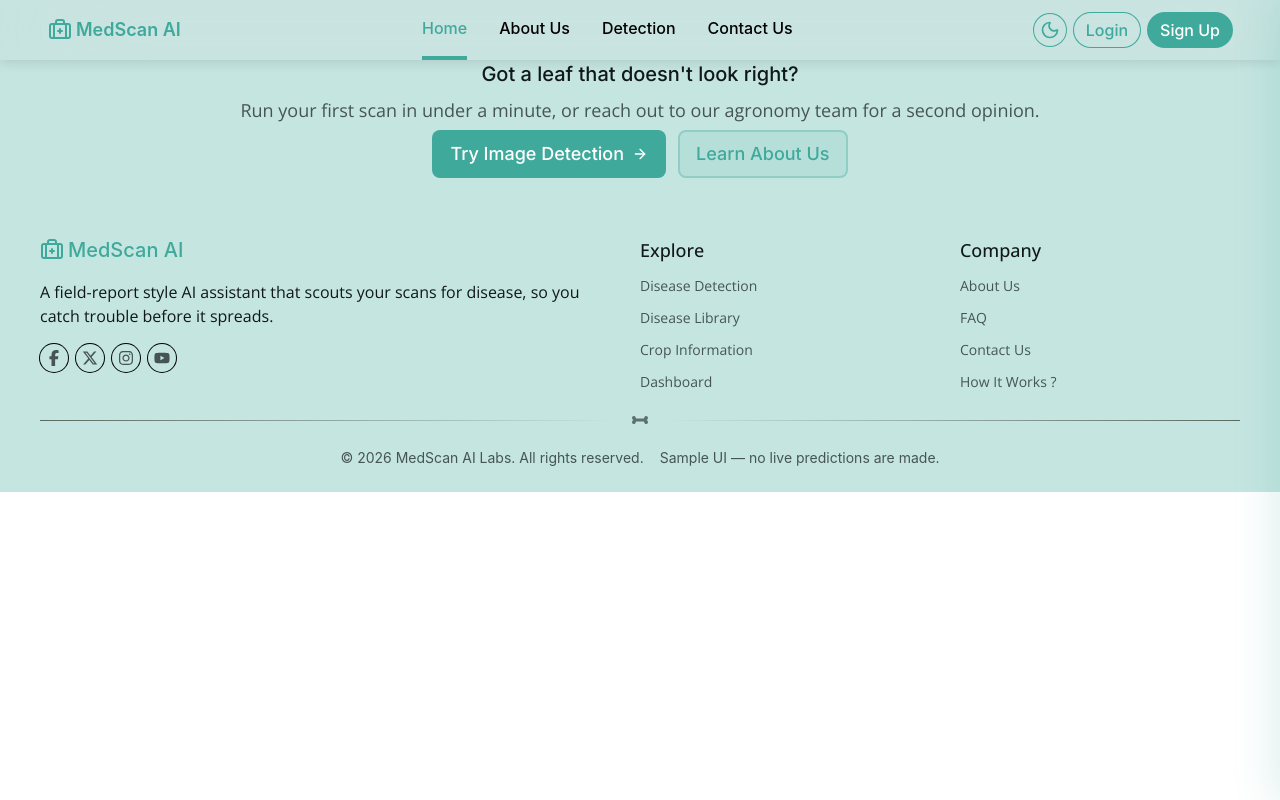
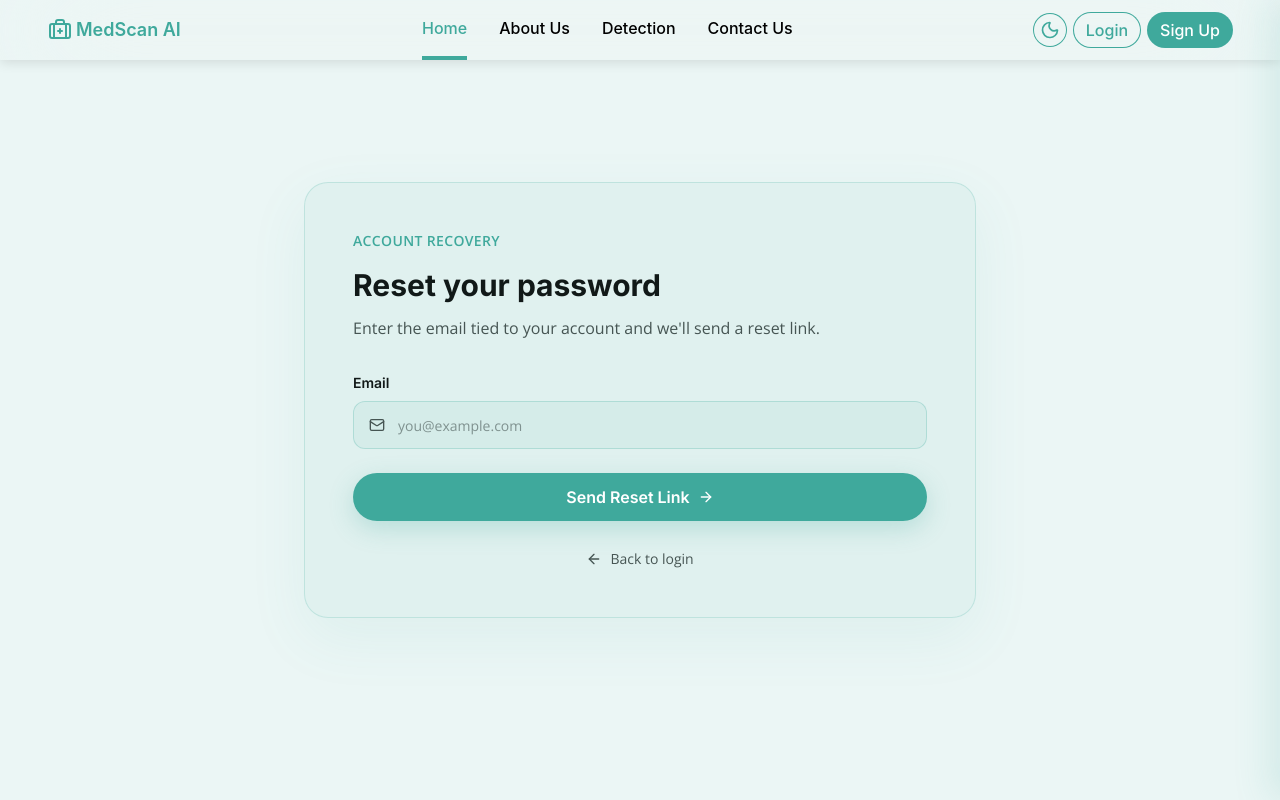
Before and after one commit to Anmol-Singh-Chehal/MedScan-AI-Website, a React (Vite) app: page /forgot-password in a window 1280 px wide. Shown: the top 800 px of the page. Built offline with nearby package versions, Linux system fonts and the light colour scheme; a web font is replaced by a local one.

Commit message:
created forgot password recovery page ui

```diff
--- a/src/App.jsx
+++ b/src/App.jsx
@@ -9,6 +9,7 @@ import { Route, Routes } from 'react-router-dom'
 import GoPageTopButton from './components/GoPageTopButton'
 import SignUp from './pages/SignUp'
 import LogIn from './pages/LogIn'
+import ForgotPassword from './pages/ForgotPassword'
 
 export default function App() {
   return (
@@ -24,6 +25,7 @@ export default function App() {
 
         <Route path='/sign-up' element={<SignUp/>}/>
         <Route path='/log-in' element={<LogIn/>}/>
+        <Route path='forgot-password' element={<ForgotPassword/>}/>
       </Routes>
 
       <Footer/>
--- /dev/null
+++ b/src/pages/ForgotPassword.jsx
@@ -0,0 +1,67 @@
+import React from "react";
+import { Mail, ArrowRight, ArrowLeft } from "lucide-react";
+import { Input } from "@/components/ui/input";
+import { useTheme } from "next-themes";
+import { NavLink } from "react-router-dom";
+
+export default function ForgotPassword() {
+  const { theme } = useTheme();
+
+  return (
+    <main className="min-h-screen bg-paper-1 flex items-center justify-center  sm:px-4 lg:px-8 xl:px-12 py-8">
+      <section className="w-full max-w-2xl rounded-3xl border border-muted/20 bg-paper-2/20 sm:px-4 md:px-8 py-6 lg:p-12 shadow-[0_20px_60px_color-mix(in_srgb,var(--muted)_8%,transparent)]">
+
+        <div className="mb-8">
+          <div className="flex items-center gap-2 text-muted text-xs sm:text-sm font-secondary font-semibold uppercase tracking-wide">
+            Account Recovery
+          </div>
+
+          <h1 className="mt-4 lg:text-3xl sm:text-2xl font-primary font-bold text-primary">
+            Reset your password
+          </h1>
+
+          <p className="mt-3 text-sm sm:text-base text-secondary font-secondary leading-relaxed">
+            Enter the email tied to your account and we'll send a reset link.
+          </p>
+        </div>
+
+        <form className="space-y-6">
+          <div className="flex flex-col gap-2">
+            <label className="text-sm font-semibold text-primary font-primary">
+              Email
+            </label>
+
+            <div className="relative">
+              <Mail className="absolute left-4 top-1/2 -translate-y-1/2 size-4 text-secondary" />
+
+              <Input
+                type="email"
+                placeholder="you@example.com"
+                className="w-full h-12 rounded-xl border border-muted/25 bg-paper-2/20 pl-11 pr-4 text-sm text-primary placeholder:text-secondary/60 outline-none transition focus:border-muted focus:ring-2 focus:ring-muted/15 font-secondary"
+              />
+            </div>
+          </div>
+
+          <button
+            type="submit"
+            className={`w-full h-12 rounded-full bg-muted ${theme === "light" ? "text-white" : "text-paper-1"} flex items-center justify-center gap-2 font-primary font-semibold cursor-pointer transition-all duration-300 hover:brightness-105 hover:-translate-y-0.5 active:translate-y-0 shadow-[0_8px_25px_color-mix(in_srgb,var(--muted)_25%,transparent)]`}
+          >
+            Send Reset Link
+            <ArrowRight className="size-4" />
+          </button>
+        </form>
+
+        <div className="mt-7 flex justify-center">
+          <NavLink
+            to={"/log-in"}
+            className="flex items-center gap-2 text-sm text-secondary hover:text-muted font-secondary transition-colors cursor-pointer"
+          >
+            <ArrowLeft className="size-4" />
+            Back to login
+          </NavLink>
+        </div>
+
+      </section>
+    </main>
+  );
+}
--- a/src/pages/LogIn.jsx
+++ b/src/pages/LogIn.jsx
@@ -1,5 +1,5 @@
 import React, { useState } from "react";
-import { Link } from "react-router-dom";
+import { NavLink } from "react-router-dom";
 import { Eye, EyeOff, ShieldCheck, ArrowRight, Mail, LockKeyhole } from "lucide-react";
 import { Input } from "@/components/ui/input";
 import googleIcon from "@/assets/googleIcon.png"
@@ -81,9 +81,9 @@ export default function LogIn() {
 
               <p className="mt-2 text-sm text-secondary font-secondary">
                 Don't have an account?{" "}
-                <Link to="/signup" className="font-semibold text-muted hover:underline">
+                <NavLink to="/signup" className="font-semibold text-muted hover:underline">
                   Sign up
-                </Link>
+                </NavLink>
               </p>
 
             </div>
@@ -118,9 +118,9 @@ export default function LogIn() {
                     Password
                   </label>
 
-                  <Link to="/forgot-password" className="text-xs font-medium text-muted hover:underline font-secondary">
+                  <NavLink to="/forgot-password" className="text-xs font-medium text-muted hover:underline font-secondary">
                     Forgot password?
-                  </Link>
+                  </NavLink>
 
                 </div>
 
--- a/src/pages/SignUp.jsx
+++ b/src/pages/SignUp.jsx
@@ -1,5 +1,5 @@
 import React, { useRef, useState } from "react";
-import { Link } from "react-router-dom";
+import { NavLink } from "react-router-dom";
 import { Eye, EyeOff, UserRound, Camera, Trash2, ArrowRight, ShieldCheck } from "lucide-react";import { useTheme } from "next-themes";
 import { Input } from "@/components/ui/input";
 import googleIcon from "@/assets/googleIcon.png"
@@ -35,7 +35,7 @@ export default function SignUp() {
   };
 
   return (
-    <main className="min-h-screen bg-paper-1 flex items-center justify-center sm:px-4 lg:px-8 xl:px-12 py-8 mt-15 ">
+    <main className="min-h-screen bg-paper-1 flex items-center justify-center sm:px-4 lg:px-8 xl:px-12 py-8 mt-15">
 
       <div className="w-full max-w-6xl min-h-162.5 lg:grid lg:grid-cols-2 rounded-3xl overflow-hidden bg-paper-1 border border-muted/20 shadow-[0_15px_60px_color-mix(in_srgb,var(--muted)_12%,transparent)]">
 
@@ -81,7 +81,7 @@ export default function SignUp() {
           </div>
         </div>
 
-        <div className="flex items-center justify-center bg-paper-1 sm:px-4 py-6 lg:p-12">
+        <div className="flex items-center justify-center bg-paper-1 sm:px-4 md:px-8 py-6 lg:p-12">
 
           <div className="w-full max-w-lg">
 
@@ -96,9 +96,9 @@ export default function SignUp() {
 
               <p className="mt-2 text-sm text-secondary font-secondary">
                 Already have an account?{" "}
-                <Link to="/login" className="font-semibold text-muted hover:underline">
+                <NavLink to="/log-in" className="font-semibold text-muted hover:underline">
                   Log in
-                </Link>
+                </NavLink>
               </p>
             </div>
 
```
